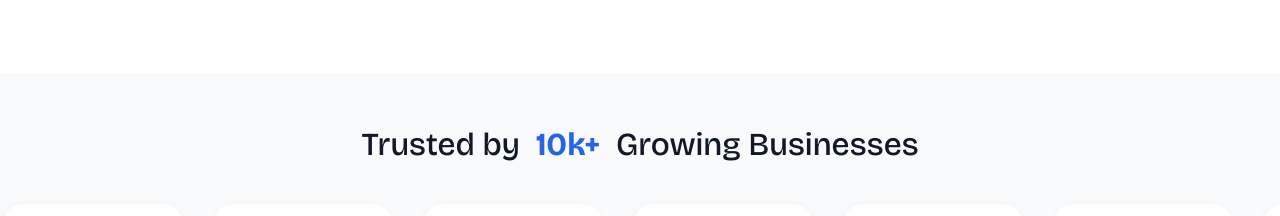
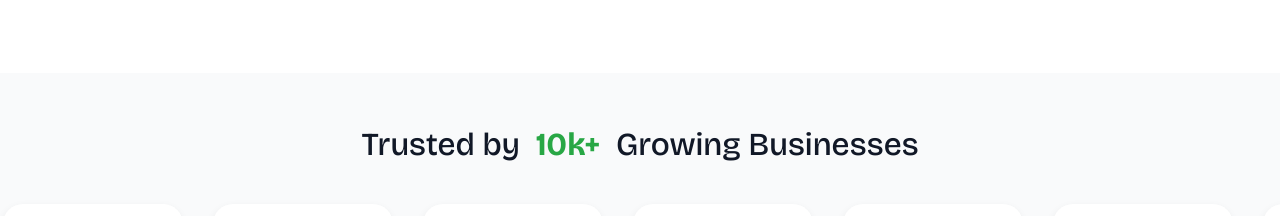
Before and after one commit to IsHa2507/converro, a React (Create React App) app: page / in a window 1280 px wide. Shown: the part 2500-2716 px from the top of the page. Built offline with nearby package versions, Linux system fonts and the light colour scheme.

Commit message:
Update highlighted text color in BrandSlider and change next button background color in ModalForm to enhance visual consistency

```diff
--- a/src/components/BrandSlider.css
+++ b/src/components/BrandSlider.css
@@ -15,7 +15,7 @@
 }
 
 .highlighted-text {
-  color: #2563eb;
+  color: #28a745;
   font-weight: 700;
   padding: 2px 8px;
   border-radius: 6px;
--- a/src/components/ModalForm.css
+++ b/src/components/ModalForm.css
@@ -72,7 +72,7 @@
 }
 
 .next-btn {
-  background: #007bff;
+  background: #28a745;
   color: white;
 }
 
```
